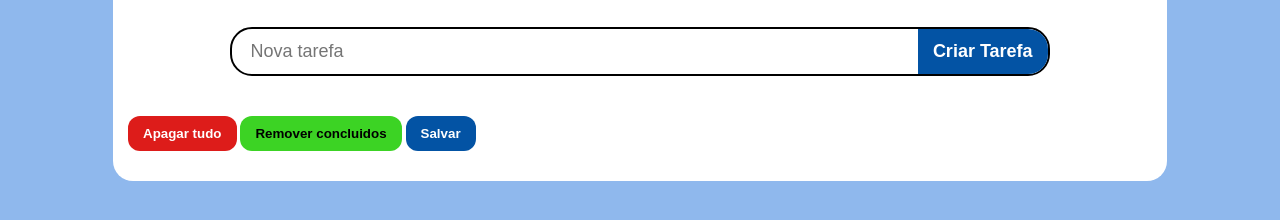
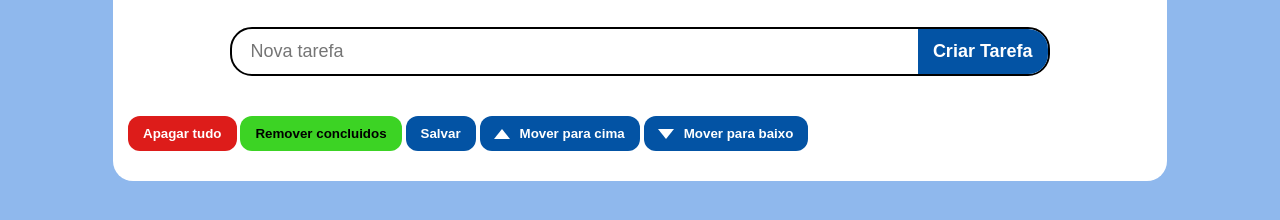
Before and after one commit to Guthias/todo-list, a plain HTML site: page index.html in a window 1280 px wide. Shown: the part 150-370 px from the top of the page. Drawn offline with Linux system fonts and the light colour scheme.

Commit message:
Criando botões para mover elementos

```diff
--- a/index.html
+++ b/index.html
@@ -30,6 +30,8 @@
         <button id="apaga-tudo" class="button red">Apagar tudo</button>
         <button id="remover-finalizados" class="button green">Remover concluidos</button>
         <button id="salvar-tarefas" class="button blue">Salvar</button>
+        <button id="mover-cima" class="button blue up">Mover para cima</button>
+        <button id="mover-baixo" class="button blue down">Mover para baixo</button>
       </div>
     </main>
   </div>
--- a/style.css
+++ b/style.css
@@ -131,3 +131,29 @@ li:hover {
 .blue:hover {
   background-color: rgb(0 , 64 , 107);
 }
+
+.up , .down {
+  padding-left: 40px;
+  position: relative;
+}
+
+.up:before , .down:before {
+  content: '';
+  position: absolute;
+  top: 50%;
+  left: 14px;
+  width: 0;
+  height: 0;
+  border-left: transparent 8px solid;
+  border-right: transparent 8px solid;
+  transform: translateY(-50%);
+}
+
+.up:before {
+  border-bottom: 10px solid white;
+
+}
+
+.down:before {
+  border-top: 10px solid white;
+}
```
